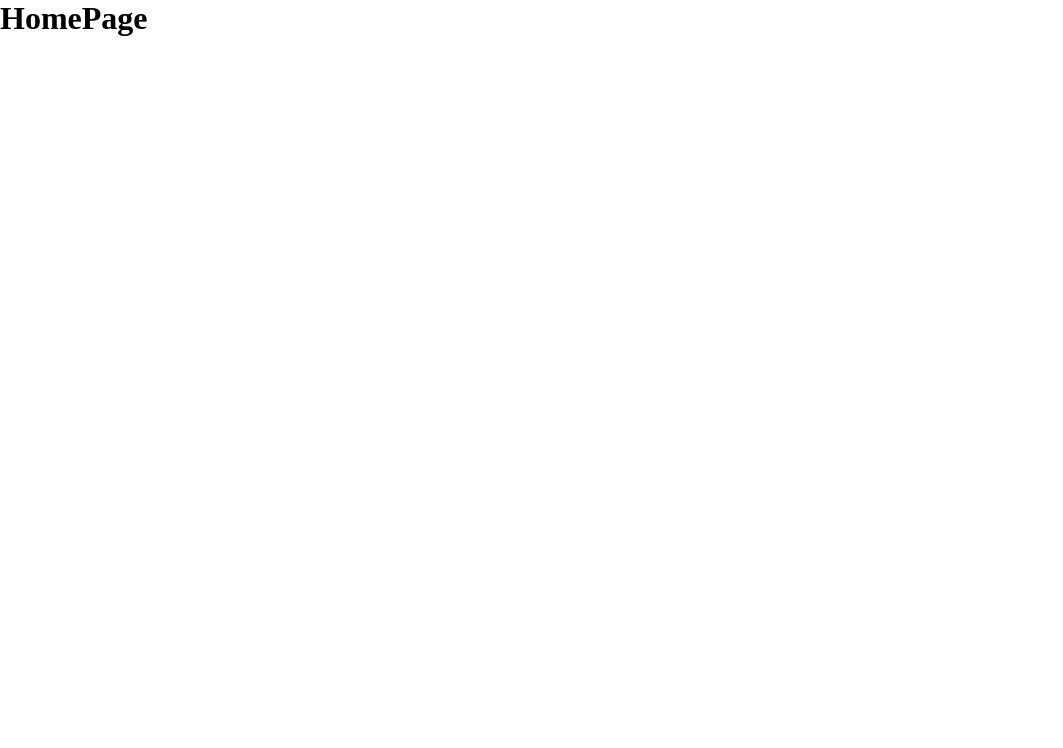
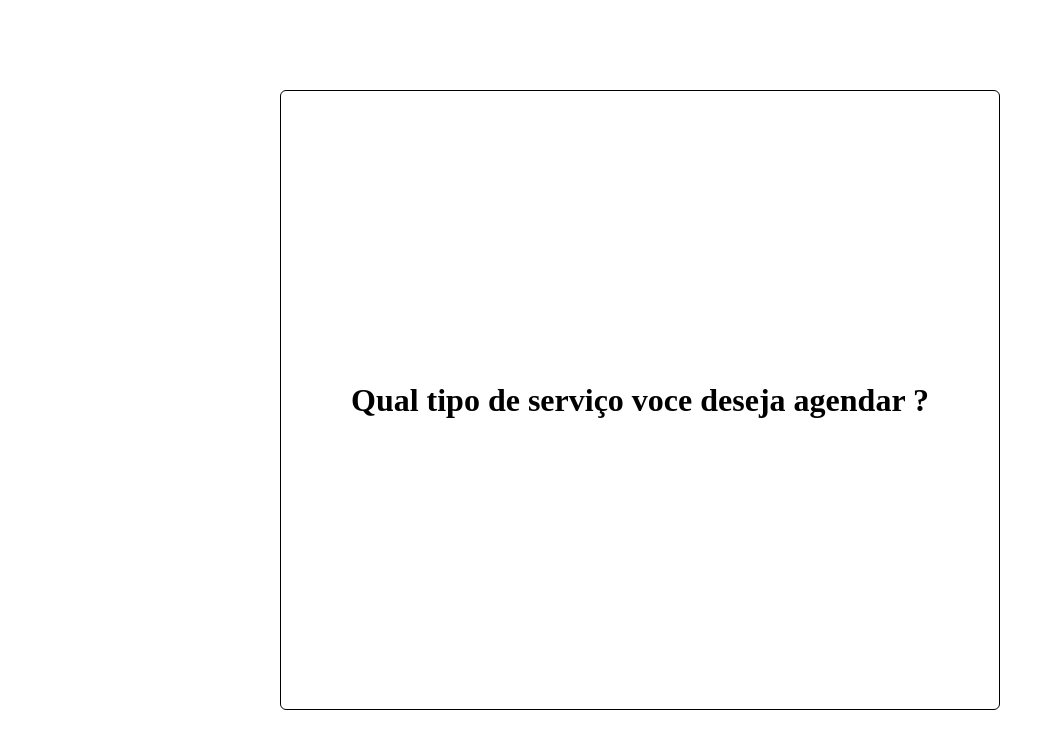
Before and after one commit to JudsonCiribelli/UserAccess, a React (Create React App) app: page / in a window 1280 px wide. Shown: the top 748 px of the page, without its empty margins (0-1063 px from the left). Built offline with nearby package versions, Linux system fonts and the light colour scheme.

Commit message:
style: update styled on home page

```diff
--- a/src/Pages/Home.js
+++ b/src/Pages/Home.js
@@ -1,7 +1,11 @@
 const HomePage = () => {
   return (
-    <div>
-      <h1>HomePage</h1>
+    <div className="App">
+      <div className="container">
+        <div>
+          <h1>Qual tipo de serviço voce deseja agendar ? </h1>
+        </div>
+      </div>
     </div>
   );
 };
```
